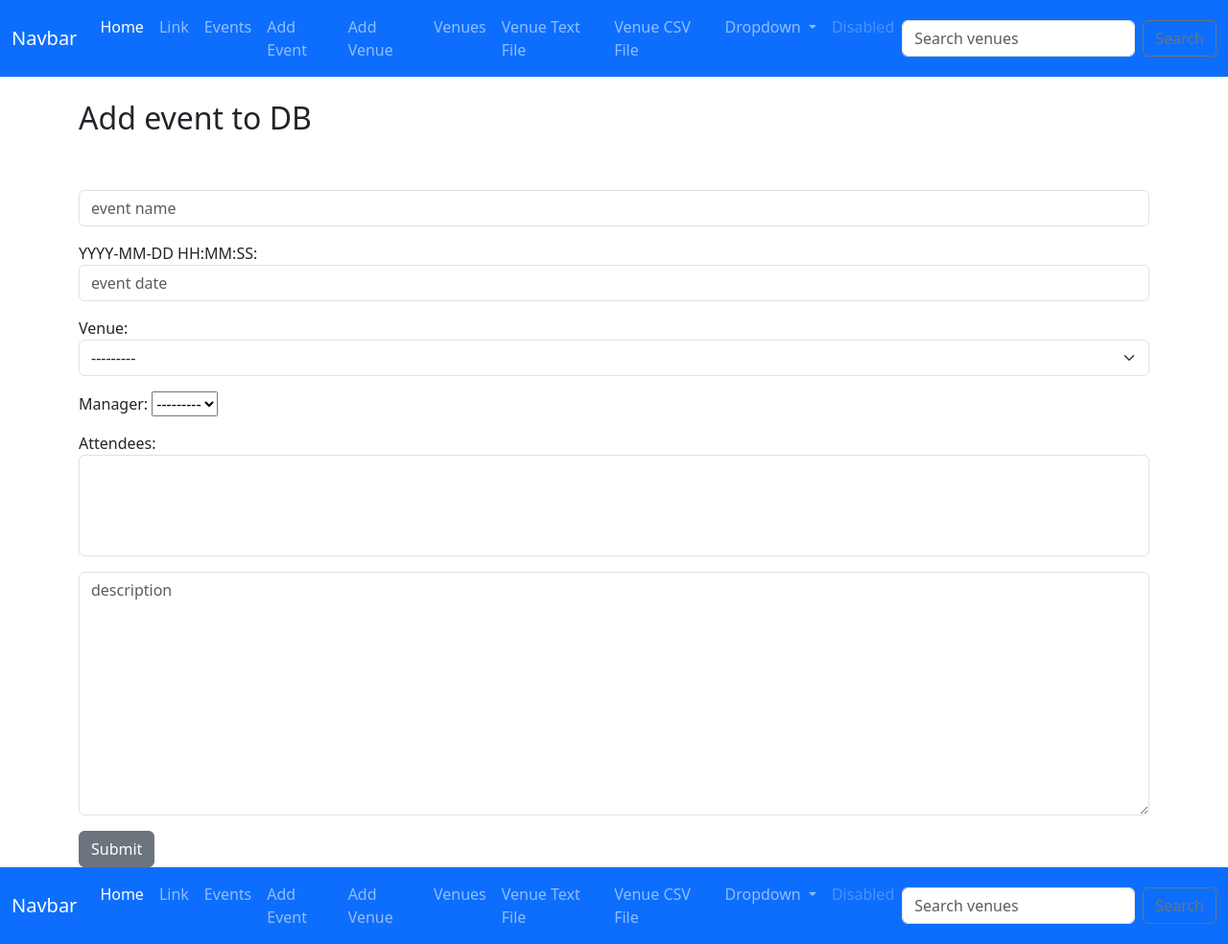
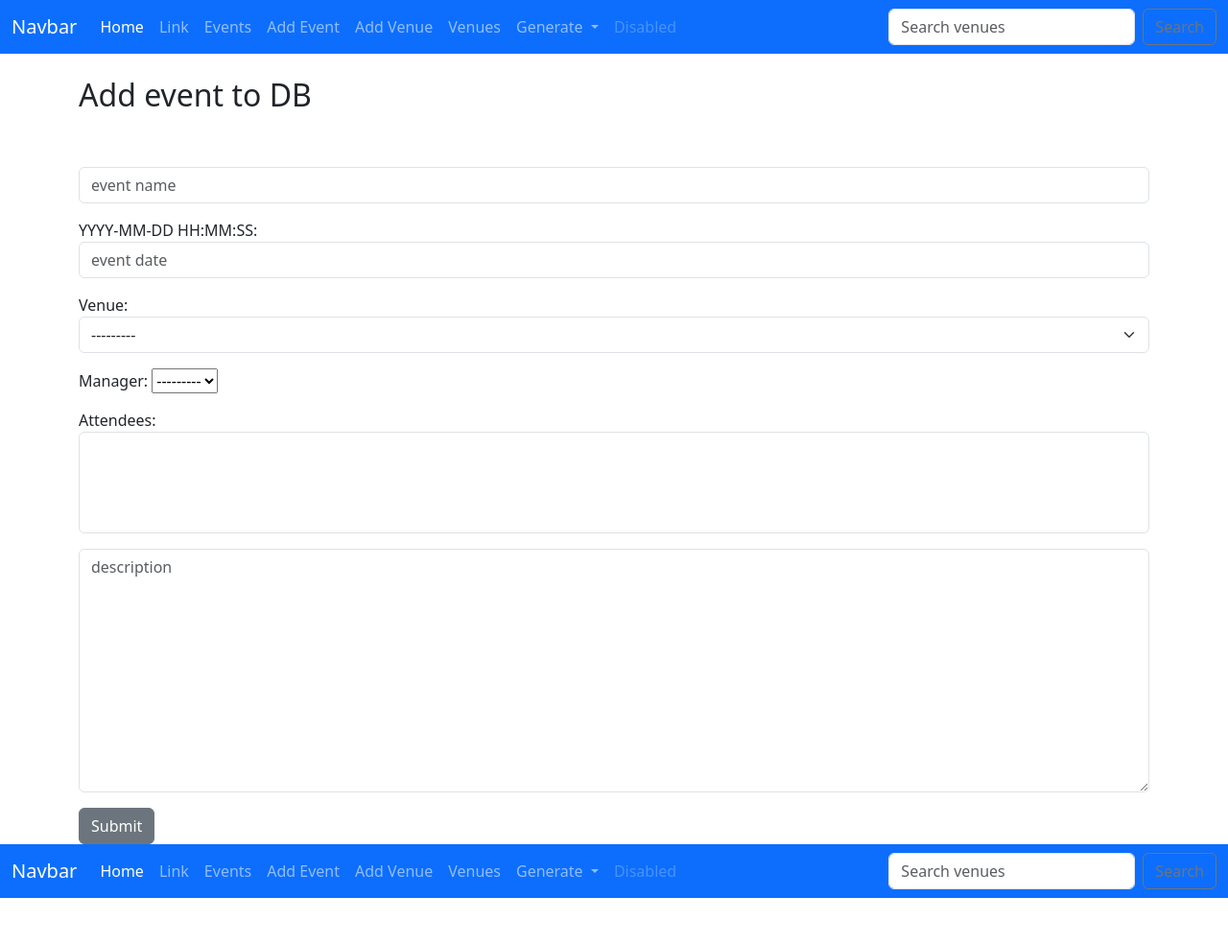
Before and after one commit to jfeldman777/club, a Django app: page /add_event in a window 1280 px wide. Shown: the whole page at 96% size. After the commit the page ends 936 px from the top, so only its background shows below. Run offline with Django 4.2, Linux system fonts and the light colour scheme; data that the repository does not hold is empty.

Commit message:
lesson 17 end

```diff
--- a/events/templates/events/navbar.html
+++ b/events/templates/events/navbar.html
@@ -34,19 +34,15 @@ navbar-dark bg-primary">
           <a class="nav-link" href="{% url 'list-venues' %}">Venues</a>
         </li>
         <li class="nav-item">
-          <a class="nav-link" href="{% url 'venue-text' %}">Venue Text File</a>
-        </li>
-        <li class="nav-item">
-          <a class="nav-link" href="{% url 'venue-csv' %}">Venue CSV File</a>
-        </li>
 
         <li class="nav-item dropdown">
           <a class="nav-link dropdown-toggle" href="#" role="button" data-bs-toggle="dropdown" aria-expanded="false">
-            Dropdown
+            Generate
           </a>
           <ul class="dropdown-menu">
-            <li><a class="dropdown-item" href="#">Action</a></li>
-            <li><a class="dropdown-item" href="#">Another action</a></li>
+            <li><a class="dropdown-item" href="{% url 'venue-text' %}">Venue Text File</a></li>
+            <li><a class="dropdown-item" href="{% url 'venue-csv' %}">Venue CSV File</a></li>
+            <li><a class="dropdown-item" href="{% url 'venue-pdf' %}">Venue pdf File</a></li>
             <li><hr class="dropdown-divider"></li>
             <li><a class="dropdown-item" href="#">Something else here</a></li>
           </ul>
--- a/events/urls.py
+++ b/events/urls.py
@@ -17,5 +17,5 @@ urlpatterns = [
     path('delete_venue/<venue_id>',views.delete_venue,name='delete-venue'),
     path('venue_text',views.venue_text, name='venue-text'),
     path('venue_csv',views.venue_csv, name='venue-csv'),
-
+    path('venue_pdf',views.venue_pdf, name='venue-pdf'),
 ]
--- a/events/views.py
+++ b/events/views.py
@@ -8,6 +8,12 @@ from .forms import VenueForm, EventForm
 from django.http import HttpResponseRedirect, HttpResponse
 import csv
 
+from django.http import FileResponse
+import io
+from reportlab.pdfgen import canvas
+from reportlab.lib.units import inch
+from reportlab.lib.pagesizes import letter
+
 def venue_csv(request):
     venues = Venue.objects.all()
     response = HttpResponse(content_type='text/plain')
@@ -17,6 +23,36 @@ def venue_csv(request):
     for venue in venues:
         writer.writerow([venue.name,venue.address,venue.zip_code,venue.web,venue.email_address])
     return response
+
+def venue_pdf(request):
+    buf = io.BytesIO()
+    c = canvas.Canvas(buf,pagesize=letter,bottomup=0)
+    textob = c.beginText()
+    textob.setTextOrigin(inch,inch)
+    textob.setFont("Helvetica",14)
+    #
+    venues = Venue.objects.all()
+    lines = []
+
+    for venue in venues:
+        lines.append(venue.name)
+        lines.append(venue.address)
+        lines.append(venue.phone)
+        lines.append(venue.zip_code)
+        lines.append(venue.web)
+        lines.append(venue.email_address)
+        lines.append(" ")
+
+    for line in lines:
+        textob.textLine(line)
+
+    c.drawText(textob)
+    c.showPage()
+    c.save()
+    buf.seek(0)
+
+    return FileResponse(buf,as_attachment=True,filename="venue.pdf")
+
 
 def venue_text(request):
     venues = Venue.objects.all()
--- a/requirements.txt
+++ b/requirements.txt
@@ -14,8 +14,10 @@ gunicorn==20.1.0
 idna==3.4
 MarkupSafe==2.1.1
 mongoengine==0.25.0
+Pillow==9.4.0
 pymongo==4.3.3
 pytz==2022.7
+reportlab==3.6.12
 requests==2.28.1
 six==1.16.0
 sqlparse==0.4.3
```
